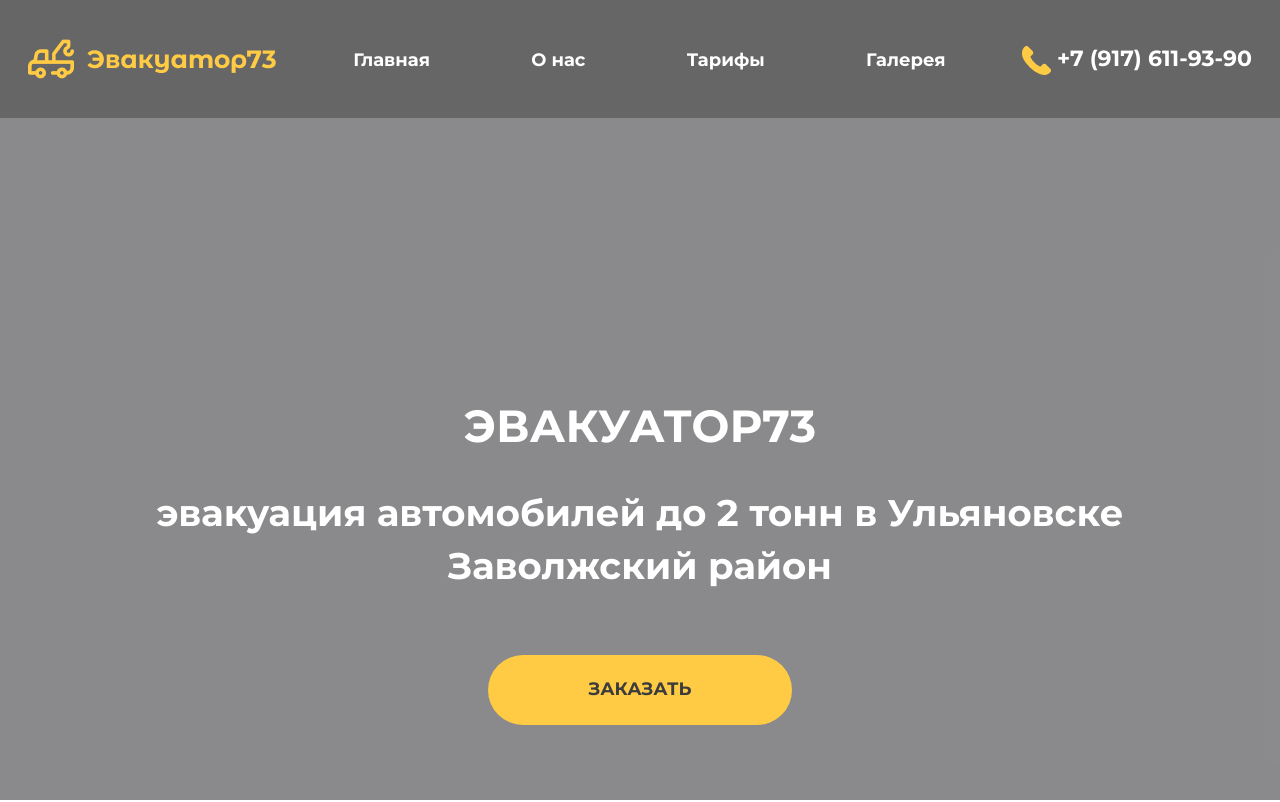
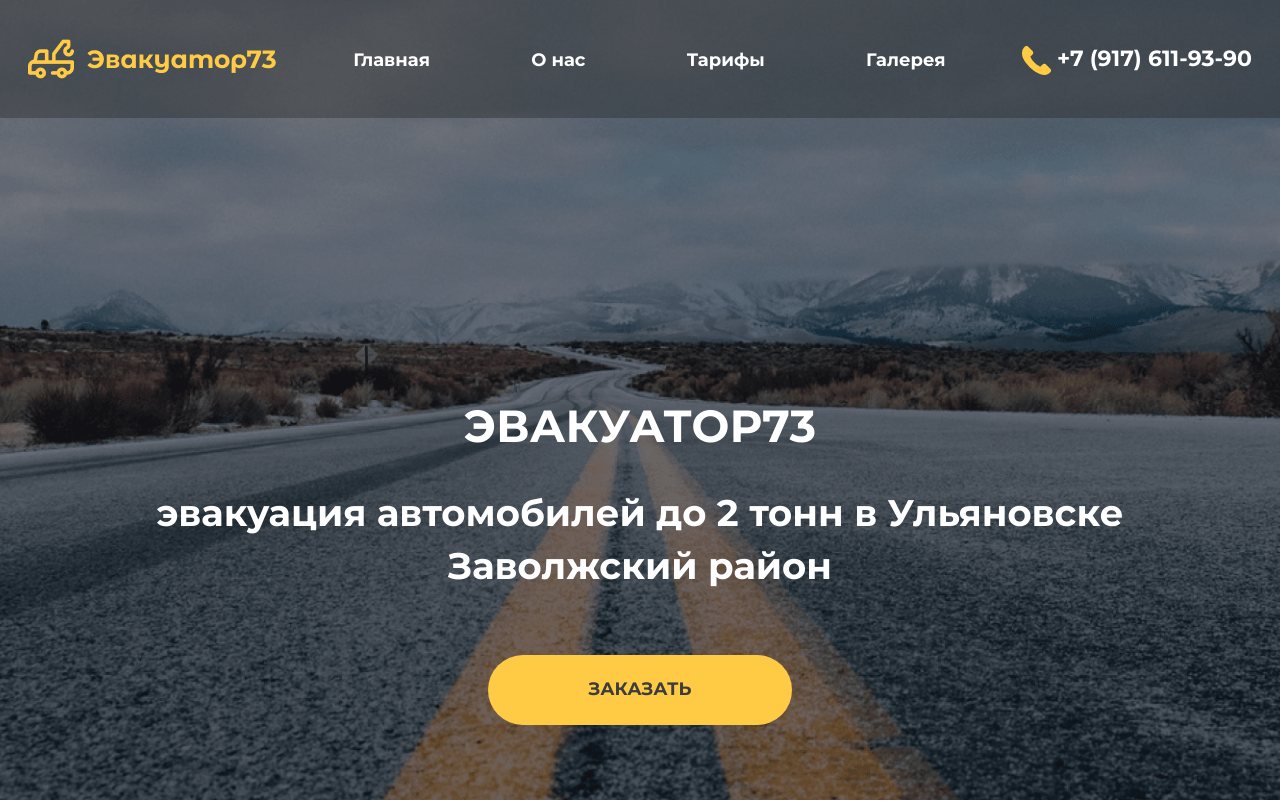
Before and after one commit to artemiyKew/artemiyKew.github.io, a plain HTML site: page index.html in a window 1280 px wide. Shown: the top 802 px of the page. Drawn offline with nearby package versions, Linux system fonts and the light colour scheme.

Commit message:
Update style.css

```diff
--- a/css/style.css
+++ b/css/style.css
@@ -15,7 +15,8 @@ h2 {
 }
 
 .main-bg {
-    background: url(../img/main-bg.png) center center no-repeat/cover;
+    background: url(../img/main-bg.png) center center no-repeat;
+    background-size : cover;
     width: 100%;
     color: #fff;
 }
```
